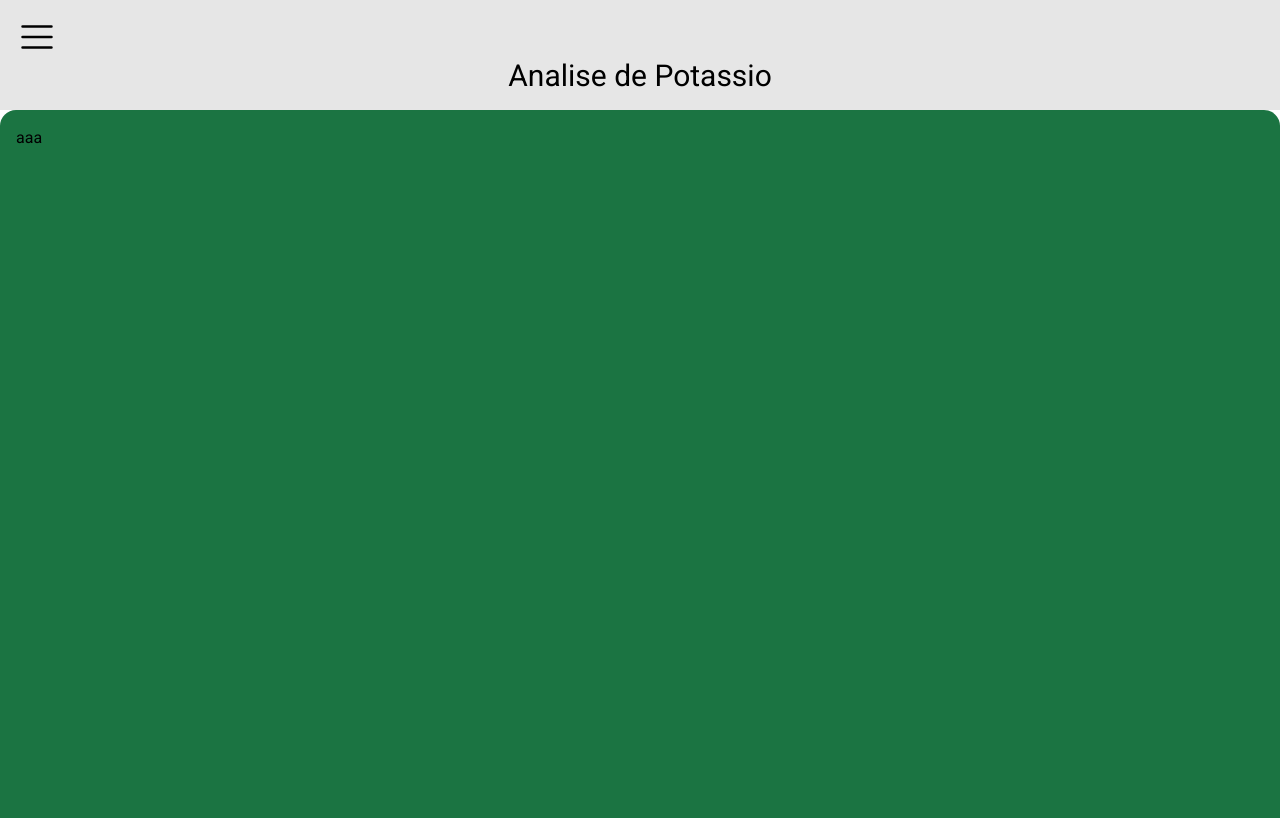
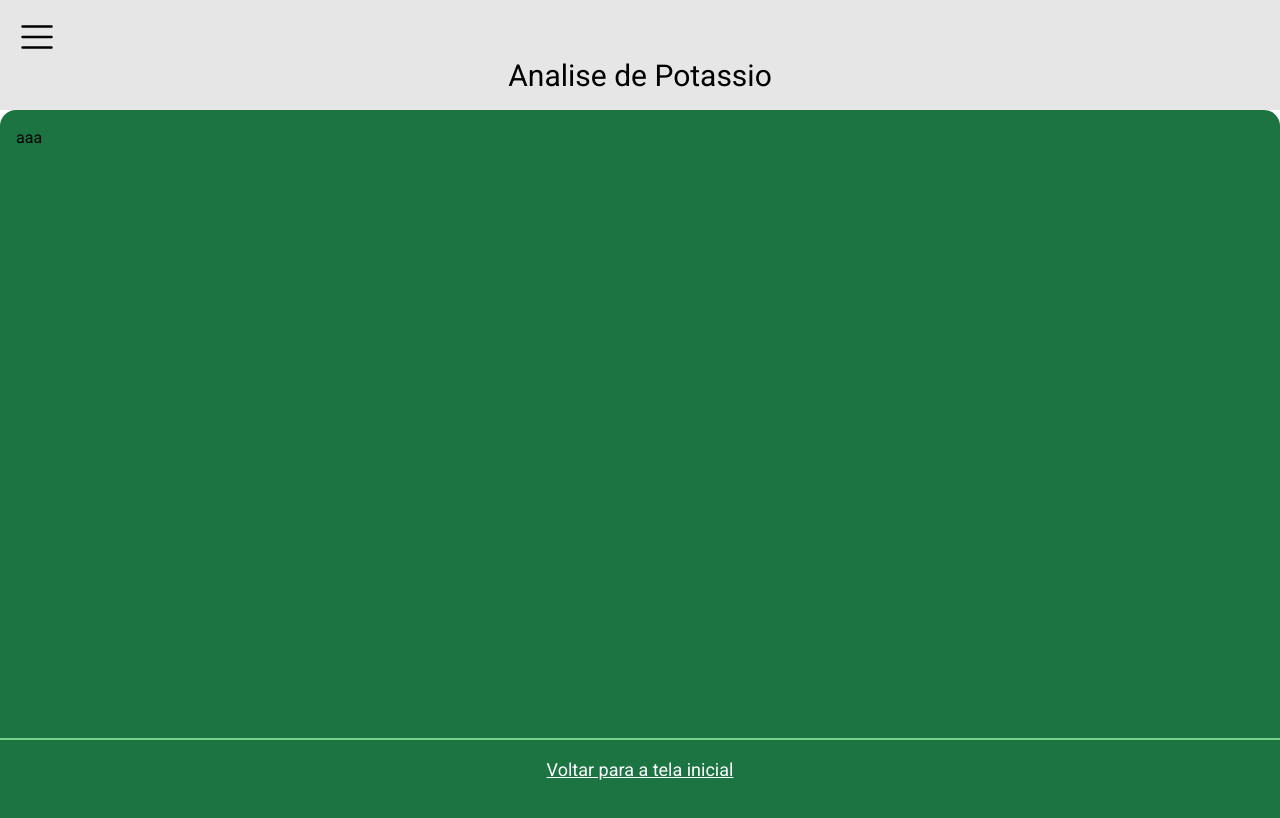
Before and after one commit to Fellyipe/hackaton_show_rural_digital_2025, a React (Vite) app in the folder frontend/: page /analisePotassio in a window 1280 px wide. Shown: the top 818 px of the page. Built offline with nearby package versions, Linux system fonts and the light colour scheme.

Commit message:
footer component

```diff
--- /dev/null
+++ b/frontend/src/components/footer/Footer.jsx
@@ -0,0 +1,18 @@
+import { useNavigate } from "react-router";
+
+function Footer({ title, page }) {
+  let navigate = useNavigate();
+
+  return (
+    <footer className="fixed bottom-0 w-full bg-primary text-center p-4 border-t-2 border-emerald">
+      <button
+        className="text-white underline text-lg cursor-pointer"
+        onClick={() => navigate(`${page}`)}
+      >
+        {title}
+      </button>
+    </footer>
+  );
+}
+
+export default Footer;
--- a/frontend/src/paginas/telaAgronomo/AnalisePotassio.jsx
+++ b/frontend/src/paginas/telaAgronomo/AnalisePotassio.jsx
@@ -1,25 +1,24 @@
 import { List } from "@phosphor-icons/react";
 
-function AnalisePotassio(){
+import Footer from "../../components/footer/Footer";
+
+function AnalisePotassio() {
   return (
     <div>
       <header className="bg-white-green w-full flex flex-col p-4">
         <button>
-                    <List size={42}/>
+          <List size={42} />
         </button>
         <h1 className="text-center text-3xl">Analise de Potassio</h1>
       </header>
       <main className="bg-primary w-full h-screen rounded-t-2xl p-4">
-                <div>
+        <div></div>
+        <div>aaa</div>
+      </main>
 
+      <Footer title="Voltar para a tela inicial" page="/" />
     </div>
-                <div>
-aaa
-                </div>
-
-            </main>
-        </div>
-    )
+  );
 }
 
 export default AnalisePotassio;
```
Lines whose indentation alone changed are shown as unchanged.
